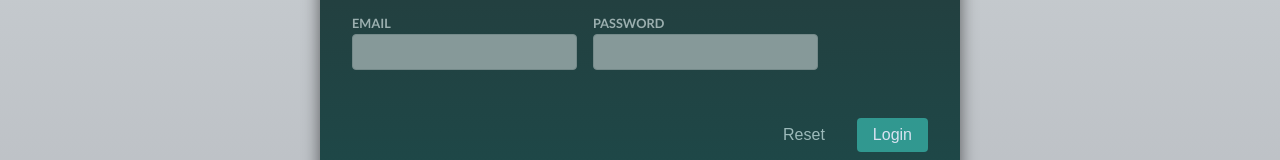
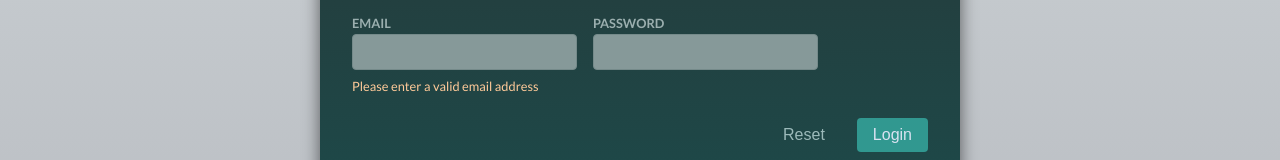
Before and after one commit to RAJESH2961/udemy-react-practice, a React (Vite) app in the folder Forms/: page / in a window 1280 px wide. Both pictures are taken after typing "name@example.com", "Sample123" into the empty fields and a click on the button "Login". Shown: the part 325-485 px from the top of the page. Built offline with nearby package versions, Linux system fonts and the light colour scheme.

Commit message:
validating Input Upon Lost Focus(Blur)

```diff
--- a/Forms/src/components/StateLogin.jsx
+++ b/Forms/src/components/StateLogin.jsx
@@ -1,74 +1,95 @@
 import { useState } from "react";
+
 export default function Login() {
-  // const [enterdEmail, setEnteredEmail] = useState('');
-  // const [enteredPassword, setEnteredPassword] = useState('');
-      // console.log(enterdEmail);
-
-  //Handling Multiple Inputs state
+  // State to store input values for email and password
   const [enteredValues, setEnteredValues] = useState({
-    email : '',
-    password : ''
+    email: '',
+    password: ''
   });
 
-  const emailIsInvalid = enteredValues.email !=='' && !enteredValues.email.includes('@');
+  // State to track if the user has interacted (blurred) with the fields
+  const [didEdit, setDidEdit] = useState({
+    email: false,
+    password: false
+  });
 
-  function handleSubmit(event){
-    event.preventDefault();
+  // Email validation logic – show error only after blur and if '@' is missing
+  const emailIsInvalid = didEdit.email && !enteredValues.email.includes('@');
+
+  // Handle form submit
+  function handleSubmit(event) {
+    event.preventDefault(); // Prevents default form submission
     console.log('submitted');
-    //Resetting form
+
+    // Reset form fields after submission
     setEnteredValues({
-    email : '',
-    password : ''
+      email: '',
+      password: ''
     });
   }
 
-  // function handleEmailChange(event){
-  //   console.log(enterdEmail);
-  //   setEnteredEmail(event.target.value);
-  // }
-  //   function handlePasswordChange(event){
-  //   setEnteredPassword(event.target.value);
-  // }
-  function handleInputChange(identifier, value){
+  // Handle input change dynamically for both fields
+  function handleInputChange(identifier, value) {
     setEnteredValues(prevValues => ({
       ...prevValues,
       [identifier]: value
-    }))
+    }));
+
+    // Reset 'didEdit' flag while user is typing again
+    setDidEdit(prevEdit => ({
+      ...prevEdit,
+      [identifier]: false
+    }));
   }
 
+  // Handle blur (when user leaves input field)
+  function handleInputBlur(identifier) {
+    setDidEdit(prevEdit => ({
+      ...prevEdit,
+      [identifier]: true
+    }));
+  }
 
   return (
     <form onSubmit={handleSubmit}>
       <h2>Login</h2>
 
       <div className="control-row">
+
+        {/* Email Field */}
         <div className="control no-margin">
           <label htmlFor="email">Email</label>
           <input
             id="email"
             type="email"
             name="email"
-           onChange={(event) => handleInputChange('email', event.target.value) }
+            onBlur={() => handleInputBlur('email')}
+            onChange={(event) => handleInputChange('email', event.target.value)}
             value={enteredValues.email}
           />
-           <div className="control-error">{emailIsInvalid && <p>Please Enter a valid email address</p>}</div>
+          {/* Error message shown only if email is invalid and blurred */}
+          <div className="control-error">
+            {emailIsInvalid && <p>Please enter a valid email address</p>}
+          </div>
         </div>
 
+        {/* Password Field */}
         <div className="control no-margin">
           <label htmlFor="password">Password</label>
           <input
             id="password"
             type="password"
             name="password"
-          onChange={(event) => handleInputChange('password', event.target.value) }
+            onChange={(event) => handleInputChange('password', event.target.value)}
             value={enteredValues.password}
           />
         </div>
       </div>
 
+      {/* Form buttons */}
       <p className="form-actions">
-        <button className="button button-flat">Reset</button>
-        <button className="button">Login</button>
+        <button className="button button-flat" type="reset">Reset</button>
+        <button className="button" type="submit">Login</button>
       </p>
     </form>
   );
```
Lines whose indentation alone changed are shown as unchanged.
